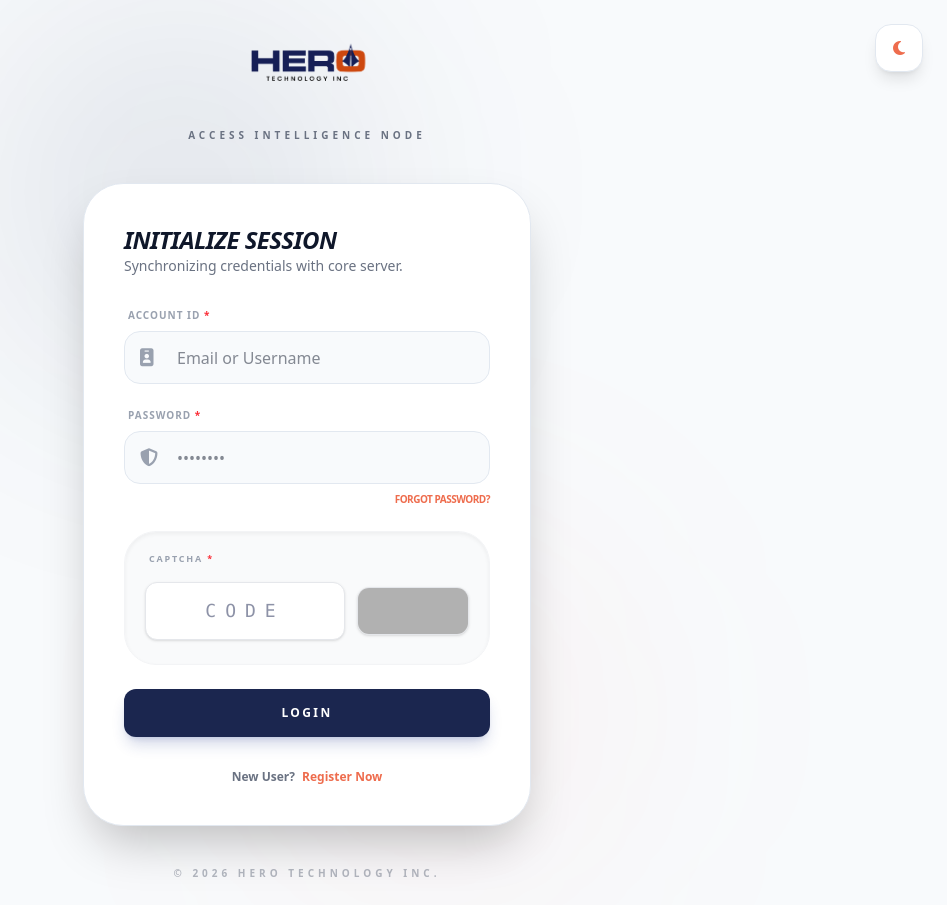
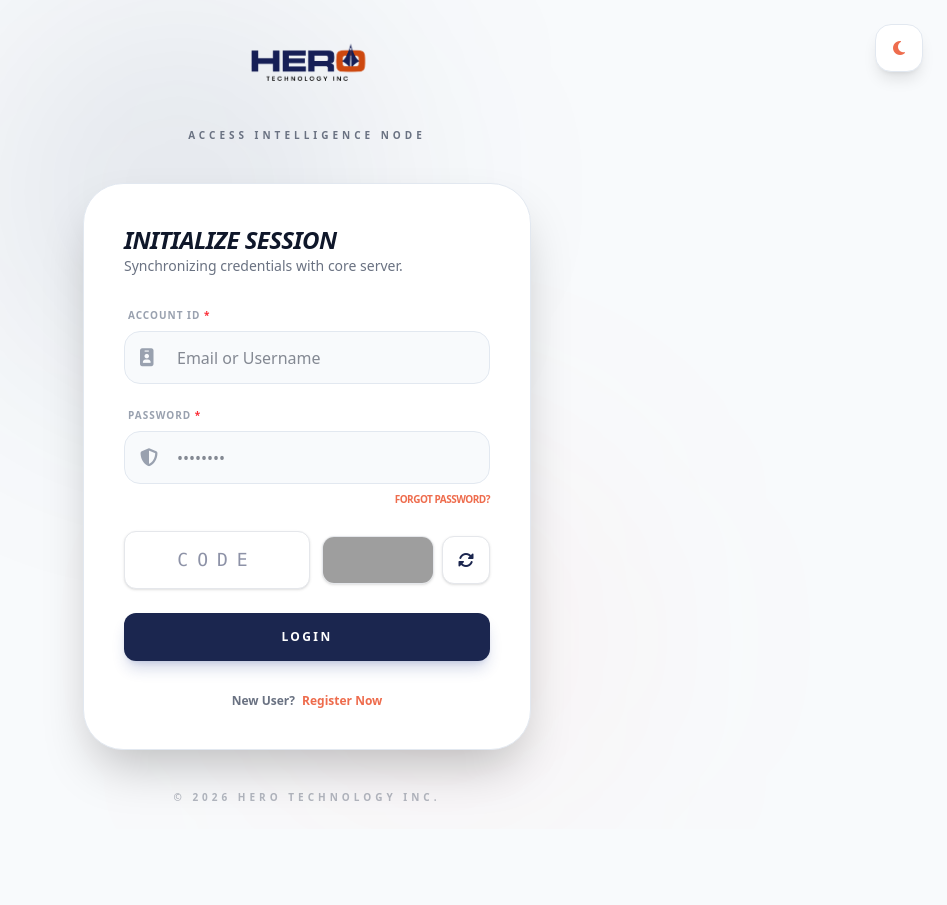
Before and after one commit to abhishek-2006/herotechnologyinc, a PHP site: page /herotechnologyinc/login.php in a window 1280 px wide. Shown: the whole page, without its empty margins (333-1280 px from the left). After the commit the page ends 801 px from the top, so only its background shows below. Run offline with PHP 8.4, Linux system fonts and the light colour scheme; some libraries are stand-ins or nearby versions; grey boxes are pictures that could not be loaded.

Commit message:
feat: Simplify captcha handling by removing unnecessary session variable and improving captcha request validation

```diff
--- a/login.php
+++ b/login.php
@@ -9,7 +9,6 @@
         }
         exit;
     }
-    $_SESSION['captcha_request'] = true;
 ?>
 <!DOCTYPE html>
 <html lang="en">
@@ -133,31 +132,30 @@
                         </div>
                     </div>
 
-                    <div class="bg-gray-50 p-5 rounded-[2rem] border border-gray-100 shadow-inner overflow-hidden animate__animated animate__fadeInUp animate__delay-1s">
-                        <div class="flex items-center justify-between mb-4 px-1">
-                            <label for="captcha" class="text-[9px] font-black uppercase tracking-[0.2em] text-gray-400">
-                                Captcha <span class="text-red-500">*</span>
-                            </label>
+                    <div class="flex flex-nowrap items-center gap-3">
+                        <div class="w-full">
+                            <input id="captcha" type="text" name="captcha" maxlength="5" placeholder="CODE"
+                                class="w-full min-w-0 px-4 py-3.5 bg-white border border-gray-200 rounded-xl text-center font-mono text-lg text-hero-blue tracking-[0.5em] outline-none focus:border-hero-orange transition-all shadow-sm" required/>
                         </div>
 
-                        <div class="flex flex-nowrap items-center gap-3">
-                            <div class="w-full">
-                                <input id="captcha" type="text" name="captcha" maxlength="5" placeholder="CODE"
-                                    class="w-full min-w-0 px-4 py-3.5 bg-white border border-gray-200 rounded-xl text-center font-mono text-lg text-hero-blue tracking-[0.5em] outline-none focus:border-hero-orange transition-all shadow-sm" required/>
+                        <div class="flex-shrink-0 flex items-center gap-2">
+
+                            <!-- captcha image -->
+                            <div class="h-12 w-28 bg-white rounded-xl overflow-hidden shadow-sm border border-gray-200">
+                                <img src="process/captcha.php" alt="Code" id="captcha_img"
+                                    class="h-full w-full object-cover block">
                             </div>
 
-                            <div class="flex-shrink-0 flex items-center gap-2">
-                                <div class="h-12 w-28 bg-white rounded-xl overflow-hidden shadow-sm border border-gray-200 relative group">
-                                    <img src="process/captcha.php" alt="Code" id="captcha_img"
-                                        class="h-full w-full object-cover block grayscale opacity-80 group-hover:grayscale-0 group-hover:opacity-100 transition-all">
-                                    <button type="button" onclick="document.getElementById('captcha_img').src='process/captcha.php?'+Math.random();"
-                                        class="absolute inset-0 bg-hero-blue/10 opacity-0 group-hover:opacity-100 flex items-center justify-center transition-opacity cursor-pointer">
-                                        <i class="fas fa-sync-alt text-hero-blue text-xs"></i>
-                                    </button>
-                                </div>
-                            </div>
+                            <!-- refresh button -->
+                            <button
+                                type="button"
+                                title="Refresh Captcha"
+                                onclick="document.getElementById('captcha_img').src='process/captcha.php?'+Math.random();"
+                                class="h-12 w-12 flex items-center justify-center bg-white border border-gray-200 rounded-xl shadow-sm hover:bg-gray-100 transition">
+                                <i class="fas fa-sync-alt text-hero-blue"></i>
+                            </button>
+
                         </div>
-                        <div id="captcha-error" class="error-text"></div>
                     </div>
 
                     <button type="submit" name="login" class="cursor-pointer w-full py-4 bg-hero-blue text-white font-black rounded-xl shadow-lg shadow-blue-900/20 hover:shadow-blue-900/40 hover:-translate-y-0.5 transition-all duration-300 active:scale-95 uppercase tracking-[0.2em] text-xs">
--- a/process/auth.php
+++ b/process/auth.php
@@ -61,4 +61,3 @@ if ($_SERVER["REQUEST_METHOD"] == "POST") {
         exit();
     }
 }
-?>
--- a/process/captcha.php
+++ b/process/captcha.php
@@ -1,16 +1,15 @@
 <?php
 session_start();
 
-if (
-    $_SERVER['REQUEST_METHOD'] !== 'GET' ||
-    !isset($_SESSION['captcha_request']) ||
-    $_SESSION['captcha_request'] !== true
-) {
+if ($_SERVER['REQUEST_METHOD'] !== 'GET') {
     http_response_code(403);
     exit();
 }
 
-unset($_SESSION['captcha_request']);
+header("Cache-Control: no-store, no-cache, must-revalidate, max-age=0");
+header("Cache-Control: post-check=0, pre-check=0", false);
+header("Pragma: no-cache");
+header("Expires: 0");
 
 $permitted_chars = 'ABCDEFGHJKLMNOPQRSTUVWXYZabcdefghjklmnopqrstuvwxyz1234567890';
 $captcha_string = substr(str_shuffle($permitted_chars), 0, 5);
--- a/signup.php
+++ b/signup.php
@@ -5,7 +5,6 @@
         header("Location: dashboard.php?already_logged_in");
         exit();
     }
-    $_SESSION['captcha_request'] = true;
 ?>
 <!DOCTYPE html>
 <html lang="en">
```
